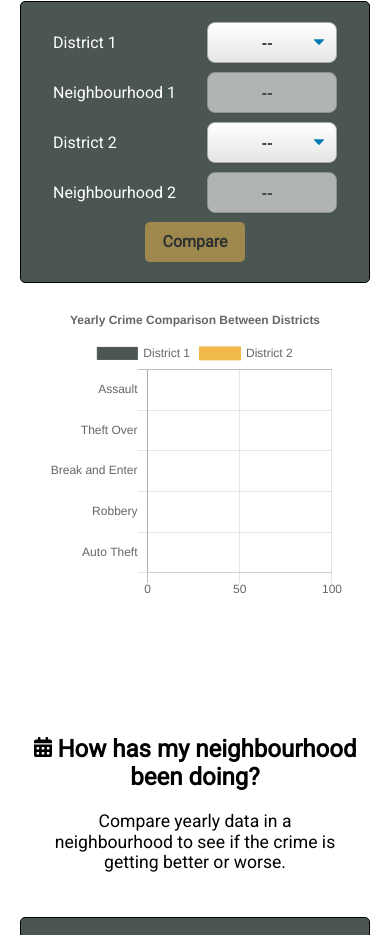
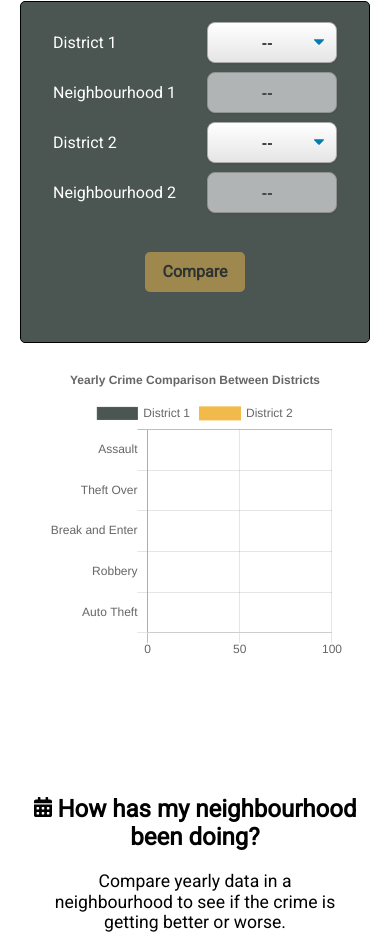
Before and after one commit to andydurette/Toronto-Neighborhood-Safety, a website: page public/index.html in a window 390 px wide. Shown: the part 2193-3128 px from the top of the page. Drawn offline with nearby package versions, Linux system fonts and the light colour scheme; some packages are replaced by stand-ins of ours; no server answers.

Commit message:
Improved form for mobile

```diff
--- a/public/assets/css/styles.css
+++ b/public/assets/css/styles.css
@@ -141,9 +141,7 @@ p{
 	border-radius: 5px;
 	background-color: #f1ba4a;
 	font-weight: bold;
-	margin-bottom: 20px;
-	margin-top: 20px;
-	margin: 0 auto;
+	margin: 30px auto;
 	height: 40px;
 	width: 100px;
 	color: #111;
@@ -273,7 +271,6 @@ footer {
 	#neighbourhoodCompareBlock button,
 	#yearViewCompareBlock button{
 		order: 2;
-    margin: 30px 0;
     min-width: 100px;
 	}
 	#neighbourhoodCompareBlock div:nth-of-type(2),
```
